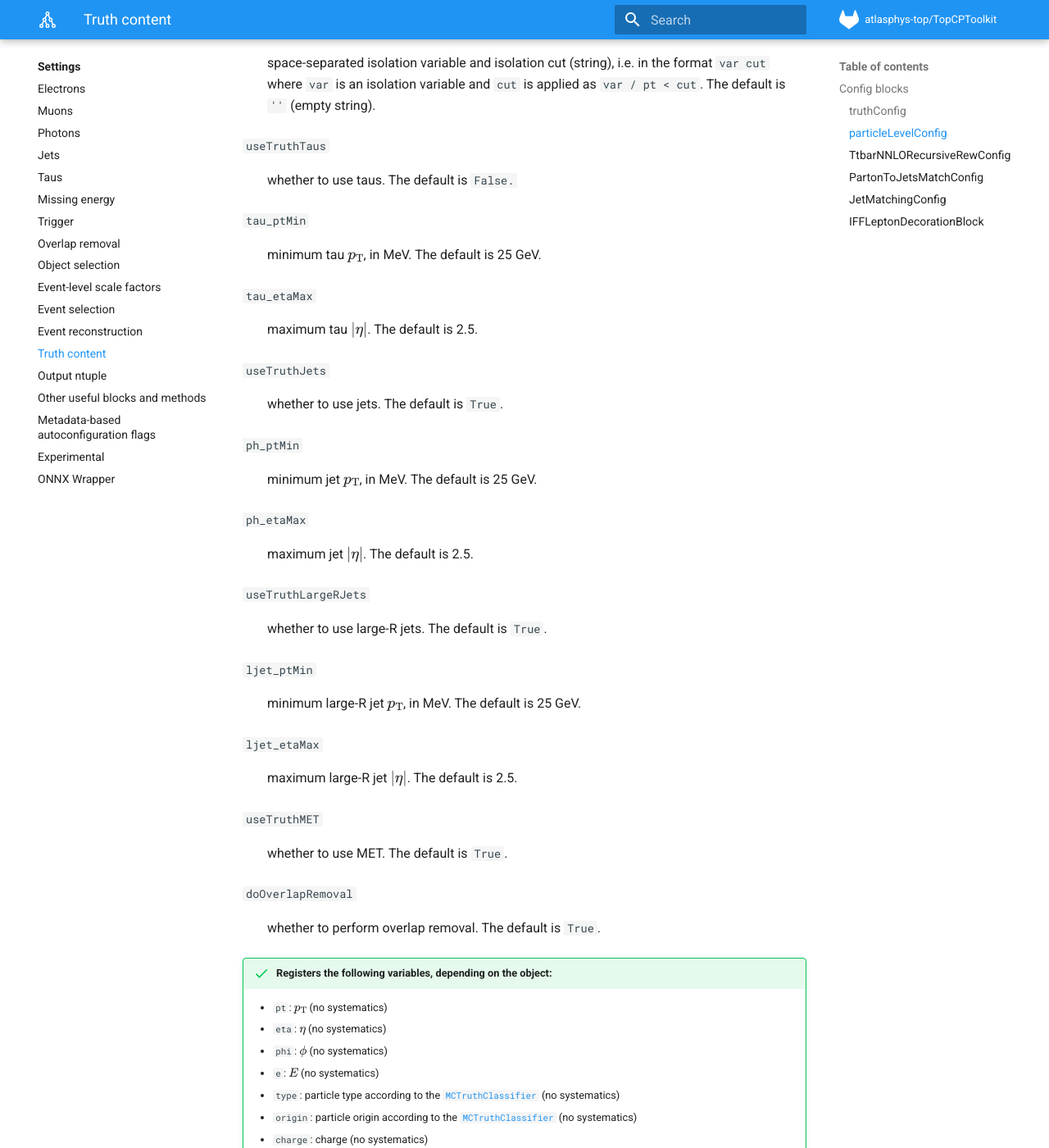
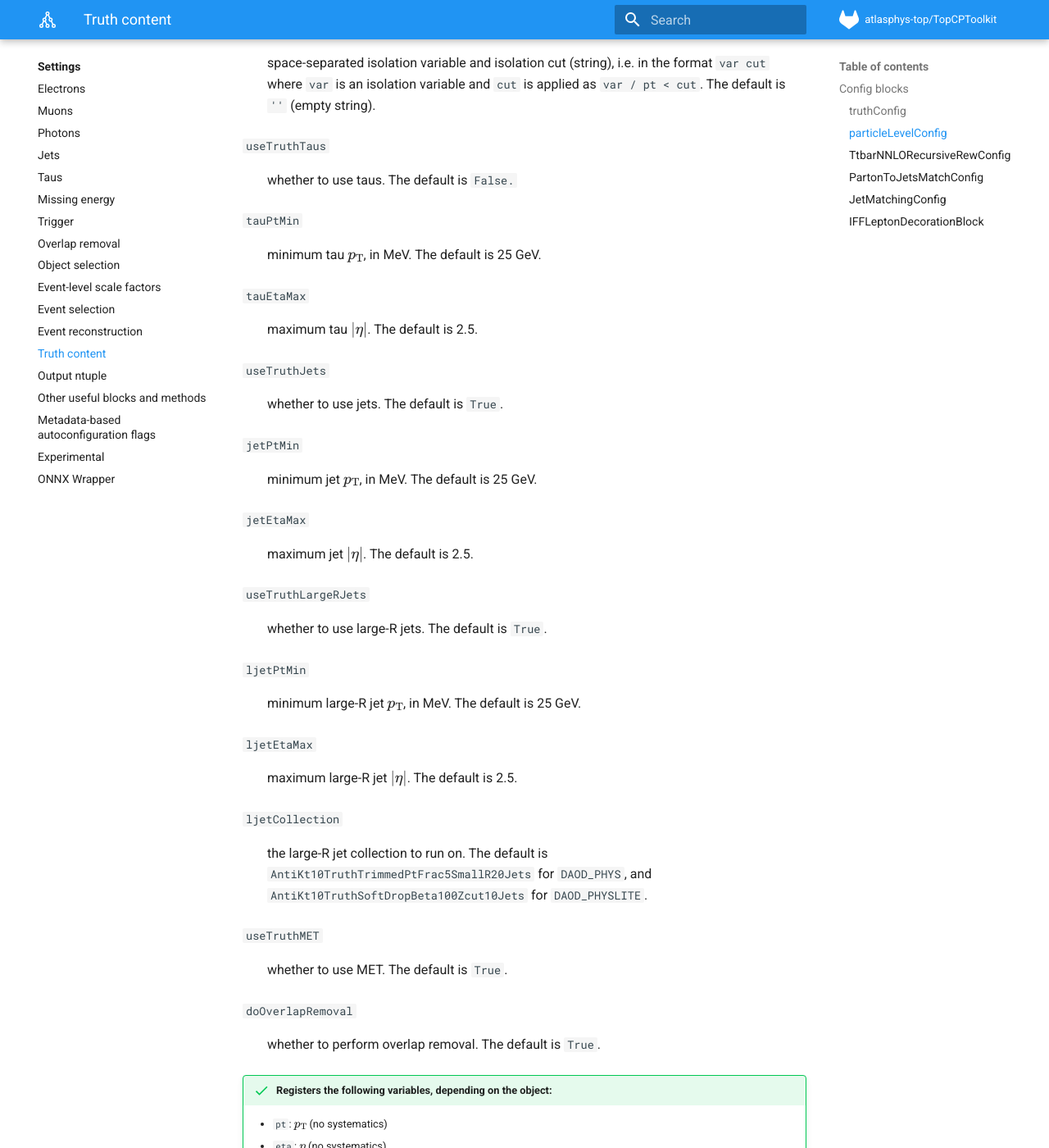
Before and after one commit to SuperNova76/TopCPToolKit, an MkDocs documentation site: the page built from docs/settings/truth.md, in a window 1280 px wide and 1400 px high, scrolled down 2068 px. Shown: the whole window at 82% size. Built offline with MkDocs 1.6.1 and Material for MkDocs 9.7.7, drawn with Linux system fonts in a browser that asks for light colours; formulas are drawn with MathJax 3; some of the changed text lies outside the part shown.

Commit message:
correct PL docs

```diff
--- a/docs/settings/truth.md
+++ b/docs/settings/truth.md
@@ -22,74 +22,77 @@
 `useTruthElectrons`
 :   whether to use electrons. The default is `True`.
 
-`el_ptMin`
+`elPtMin`
 :   minimum electron $p_\mathrm{T}$, in MeV. The default is 25 GeV.
 
-`el_etaMax`
+`elEtaMax`
 :   maximum electron $\vert\eta\vert$. The default is 2.5.
 
-`el_notFromHadron`
+`elNotFromHadron`
 :   whether to reject electrons originating from hadronic decays. The default is `True` (reject them).
 
-`el_tauIsHadron`
+`elTauIsHadron`
 :   whether to consider tauons as hadrons in the above rejection. The default is `False` (don't consider them as hadrons).
 
 `useTruthMuons`
 :   whether to use muons. The default is `True`.
 
-`mu_ptMin`
+`muPtMin`
 :   minimum muon $p_\mathrm{T}$, in MeV. The default is 25 GeV.
 
-`mu_etaMax`
+`muEtaMax`
 :   maximum muon $\vert\eta\vert$. The default is 2.5.
 
-`mu_notFromHadron`
+`muNotFromHadron`
 :   whether to reject muons originating from hadronic decays. The default is `True` (reject them).
 
-`mu_tauIsHadron`
+`muTauIsHadron`
 :   whether to consider tauons as hadrons in the above rejection. The default is `False` (don't consider them as hadrons).
 
 `useTruthPhotons`
 :   whether to use photons. The default is `False`.
 
-`ph_ptMin`
+`phPtMin`
 :   minimum photon $p_\mathrm{T}$, in MeV. The default is 25 GeV.
 
-`ph_etaMax`
+`phEtaMax`
 :   maximum photon $\vert\eta\vert$. The default is 2.5.
 
-`ph_origin`
+`phOrigin`
 :   comma-separated list (string) of particle origin values as given by the `MCTruthClassifier`. See [possible values](https://acode-browser1.usatlas.bnl.gov/lxr/source/athena/PhysicsAnalysis/MCTruthClassifier/MCTruthClassifier/MCTruthClassifierDefs.h). The default is `''` (empty string).
 
-`ph_isolation`
+`phIsolation`
 :   space-separated isolation variable and isolation cut (string), i.e. in the format `var cut` where `var` is an isolation variable and `cut` is applied as `var / pt < cut`. The default is `''` (empty string).
 
 `useTruthTaus`
 :   whether to use taus. The default is `False.`
 
-`tau_ptMin`
+`tauPtMin`
 :   minimum tau $p_\mathrm{T}$, in MeV. The default is 25 GeV.
 
-`tau_etaMax`
+`tauEtaMax`
 :   maximum tau $\vert\eta\vert$. The default is 2.5.
 
 `useTruthJets`
 :   whether to use jets. The default is `True`.
 
-`ph_ptMin`
+`jetPtMin`
 :   minimum jet $p_\mathrm{T}$, in MeV. The default is 25 GeV.
 
-`ph_etaMax`
+`jetEtaMax`
 :   maximum jet $\vert\eta\vert$. The default is 2.5.
 
 `useTruthLargeRJets`
 :   whether to use large-R jets. The default is `True`.
 
-`ljet_ptMin`
+`ljetPtMin`
 :   minimum large-R jet $p_\mathrm{T}$, in MeV. The default is 25 GeV.
 
-`ljet_etaMax`
+`ljetEtaMax`
 :   maximum large-R jet $\vert\eta\vert$. The default is 2.5.
+
+`ljetCollection`
+:   the large-R jet collection to run on. The default is `AntiKt10TruthTrimmedPtFrac5SmallR20Jets` for `DAOD_PHYS`, and `AntiKt10TruthSoftDropBeta100Zcut10Jets` for `DAOD_PHYSLITE`.
 
 `useTruthMET`
 :   whether to use MET. The default is `True`.
```
